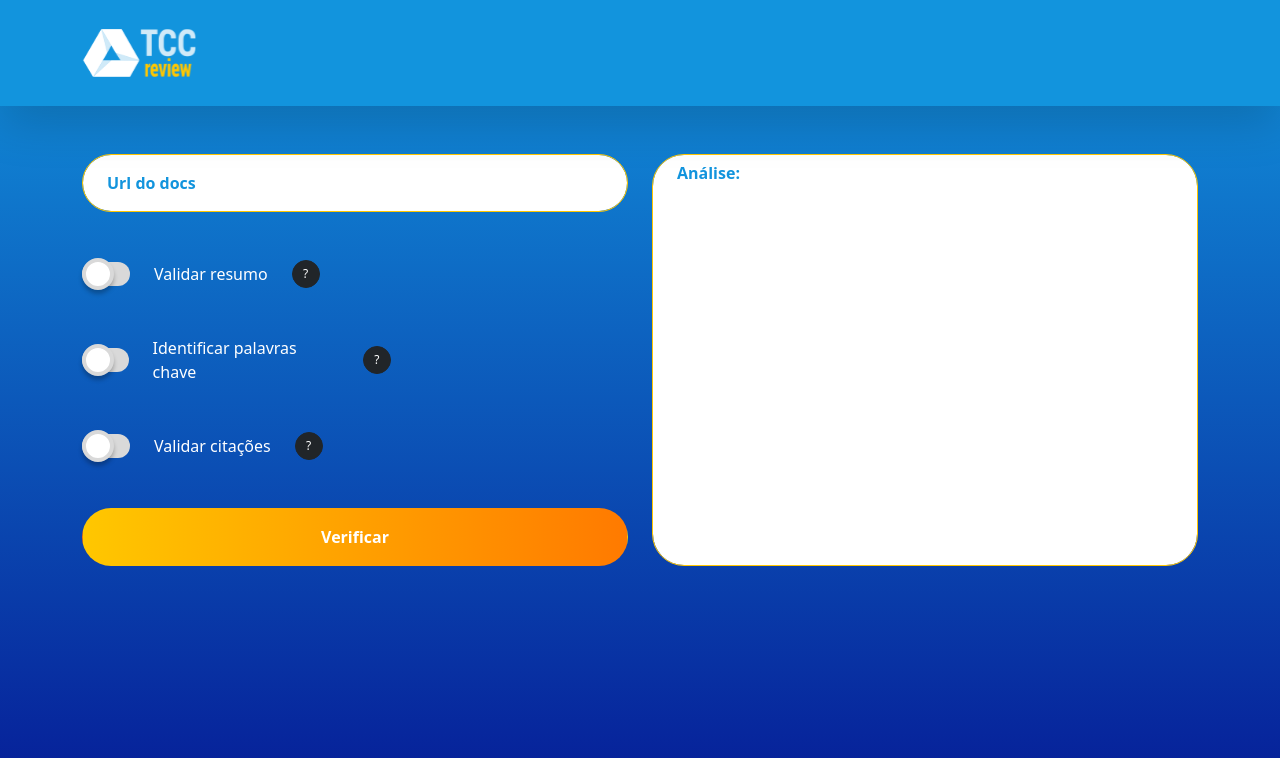
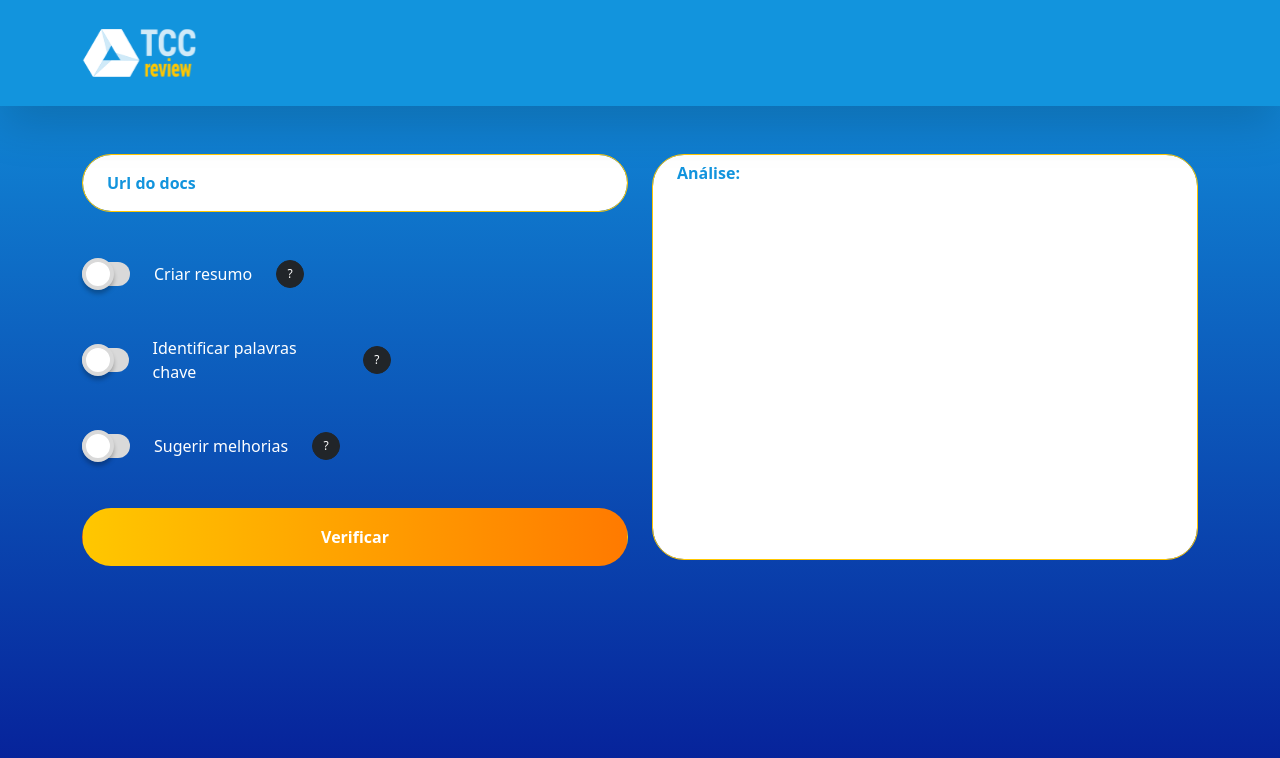
Before and after one commit to RodrigoOlv/tcc-review-web, a Vue app: page / in a window 1280 px wide. Shown: the top 758 px of the page. Built offline with nearby package versions, Linux system fonts and the light colour scheme.

Commit message:
Ajustes conforme alteração da feature de sugestão, forma de consumir a resposta e apresentar no front

```diff
--- a/src/assets/custom.scss
+++ b/src/assets/custom.scss
@@ -93,12 +93,14 @@ $box-shadow: 0px 4px 4px 0px rgba(0, 0, 0, 0.25);
 
 .analysis-result {
     border-radius: 2rem;
-    height: 100%;
-    min-height: 9rem !important;
+    .analysis-content {
+        height: 24.5rem;
+        overflow-y: auto;
+    }
 }
 
 .tip-wrapper {
-    position: relative;;
+    position: relative;
     text-decoration: none;
     width: 50%;
     margin-left: 1.5rem;
--- a/src/components/FormComponent.vue
+++ b/src/components/FormComponent.vue
@@ -20,10 +20,10 @@
                                 <input type="checkbox" v-model="form.options.validateSummary" :disabled="loading">
                                 <span class="slider"></span>
                             </label>
-                            <span class="ms-4 text-light">Validar resumo</span>
+                            <span class="ms-4 text-light">Criar resumo</span>
                             <a href="#" class="tip-wrapper" @click="handleClick">
                                 <div class="btn btn-dark btn-tip rounded-circle">?</div>
-                                <span class="tip">Valida se a seção de resumo está alinhada com os tópicos discutidos no restante do artigo</span>
+                                <span class="tip">Extrai um breve resumo do texto</span>
                             </a>
                         </div>
                         <div class="d-flex align-items-center mt-lg-5 mt-4 mb-3">
@@ -42,10 +42,10 @@
                                 <input type="checkbox" v-model="form.options.checkReferences" :disabled="loading">
                                 <span class="slider"></span>
                             </label>
-                            <span class="ms-4 text-light">Validar citações</span>
+                            <span class="ms-4 text-light">Sugerir melhorias</span>
                             <a href="#" class="tip-wrapper" @click="handleClick">
                                 <div class="btn btn-dark btn-tip rounded-circle">?</div>
-                                <span class="tip">Valida se as citações presentes no texto possuem as respectivas referências</span>
+                                <span class="tip">Indica pontos de possível melhoria no texto.</span>
                             </a>
                         </div>
                         <div class="mt-lg-5 mt-4">
@@ -62,12 +62,12 @@
                 </div>
                 <div class="col-md mb-5">
                     <div class="analysis-result form-control border border-secondary text-primary fw-bold px-4">
-                        <p>Análise:</p>
-                        <p v-for="(paragraph, index) in resultDefault" :key="index">
-                            {{ paragraph }}
-                        </p>
-                        <p v-if="resultSummary">{{ resultSummary }}</p>
-                        <p v-if="resultKeywords">{{ resultKeywords }}</p>
+                        <div class="analysis-content">
+                            <p>Análise:</p>
+                            <p v-for="(paragraph, index) in resultDefault" :key="index">
+                                {{ paragraph }}
+                            </p>
+                        </div>
                     </div>
                 </div>
             </div>
@@ -86,12 +86,10 @@
                     options: {
                         validateSummary: false,
                         findKeywords: false,
-                        checkReferences: false
+                        improvementSuggestions: false
                     }
                 },
                 resultDefault: [],
-                resultSummary: '',
-                resultKeywords: '',
                 loading: false,
             }
         },
@@ -101,24 +99,21 @@
                 this.loading = true; // Indica que a requisição está em andamento
 
                 this.resultDefault = [];
-                this.resultSummary = '';
-                this.resultKeywords = '';
 
                 const payload = {
                     url: this.form.url,
                     options: {
                         validateSummary: this.form.options.validateSummary,
                         findKeywords: this.form.options.findKeywords,
-                        checkReferences: this.form.options.checkReferences
+                        improvementSuggestions: this.form.options.improvementSuggestions
                     }
                 };
 
                 this.$http
-                    .post('http://localhost:3000/document', payload)
+                    .post('http://localhost:3000/api/document', payload)
                     .then((response) => {
-                        this.resultDefault = response.data.analysis;
-                        this.resultSummary = response.data.summary;
-                        this.resultKeywords = response.data.keywords;
+                        this.resultDefault = response.data;
+
                     })
                     .catch((error) => {
                         // Exibe a mensagem de erro padrão para outros erros
```
Also changed, not shown: 2 other files (tests, documents, lock files or other folders).
